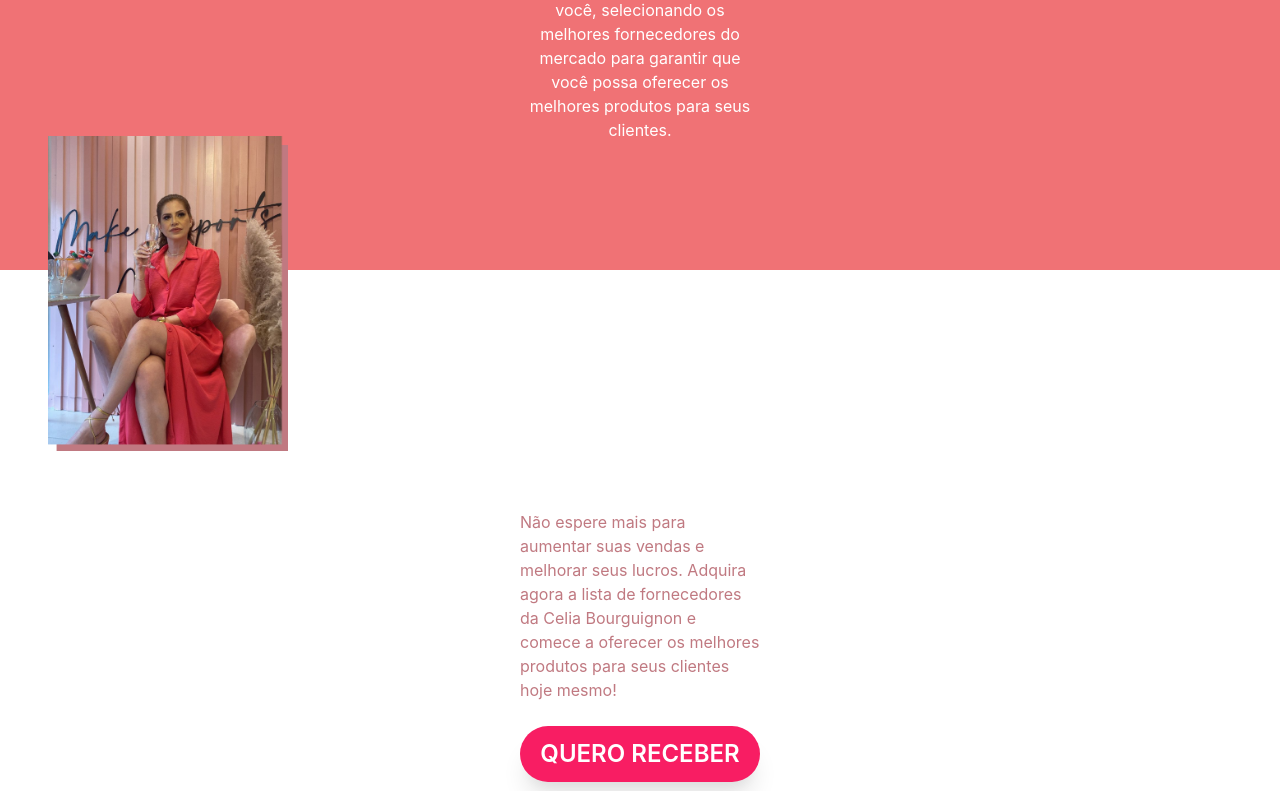
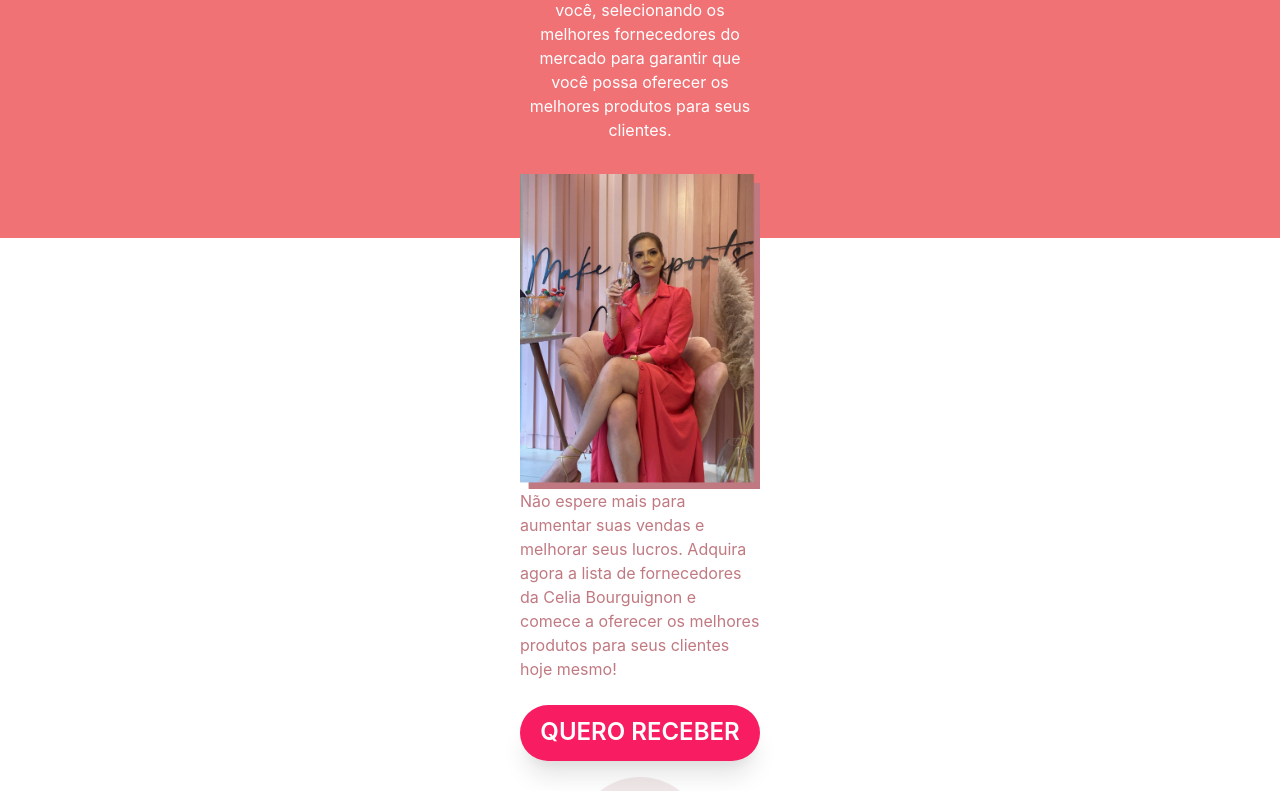
Before and after one commit to Pedrobourguignon/cb-landing, a Next.js app: page / in a window 1280 px wide. Shown: the part 2840-3631 px from the top of the page. Built offline with nearby package versions, Linux system fonts and the light colour scheme.

Commit message:
fix: image position

```diff
--- a/components/Sessions/FourthSession.tsx
+++ b/components/Sessions/FourthSession.tsx
@@ -5,13 +5,27 @@ import { PrimaryButton } from "../PrimaryButton";
 export const FourthSession = () => {
   const theme = usePicasso();
   return (
-    <Flex bg="white" w="100%" justify="center">
+    <Flex
+      bg="white"
+      w="100%"
+      justify="center"
+      direction="column"
+      position="relative"
+      align="center"
+    >
+      <Flex
+        bg={theme.branding.salmon}
+        w="100%"
+        h="16"
+        position="absolute"
+        top="0"
+      />
+      <Img src="/images/celia_bourguignon.png" w="60" zIndex="docked" />
       <Flex
         w="60"
         direction="column"
         gap="6"
         pb="8"
-        pt="60"
         position="relative"
         align="center"
       >
--- a/components/Sessions/ThirdSession.tsx
+++ b/components/Sessions/ThirdSession.tsx
@@ -6,7 +6,7 @@ export const ThirdSession = () => {
     <Flex
       bg={theme.branding.salmon}
       align="center"
-      pb="32"
+      pb="8"
       pt="10"
       direction="column"
     >
--- a/pages/index.tsx
+++ b/pages/index.tsx
@@ -16,17 +16,8 @@ export default function Home() {
       <FirstSession />
       <Img src="/images/cb-bg1.png" zIndex="10" />
       <SecondSession />
-      <Flex direction="column" position="relative">
-        <ThirdSession />
-        <Img
-          src="/images/celia_bourguignon.png"
-          left="12"
-          w="60"
-          top="96"
-          position="absolute"
-        />
-        <FourthSession />
-      </Flex>
+      <ThirdSession />
+      <FourthSession />
       <FifthSession />
       <SixthSession />
       <Footer />
```
